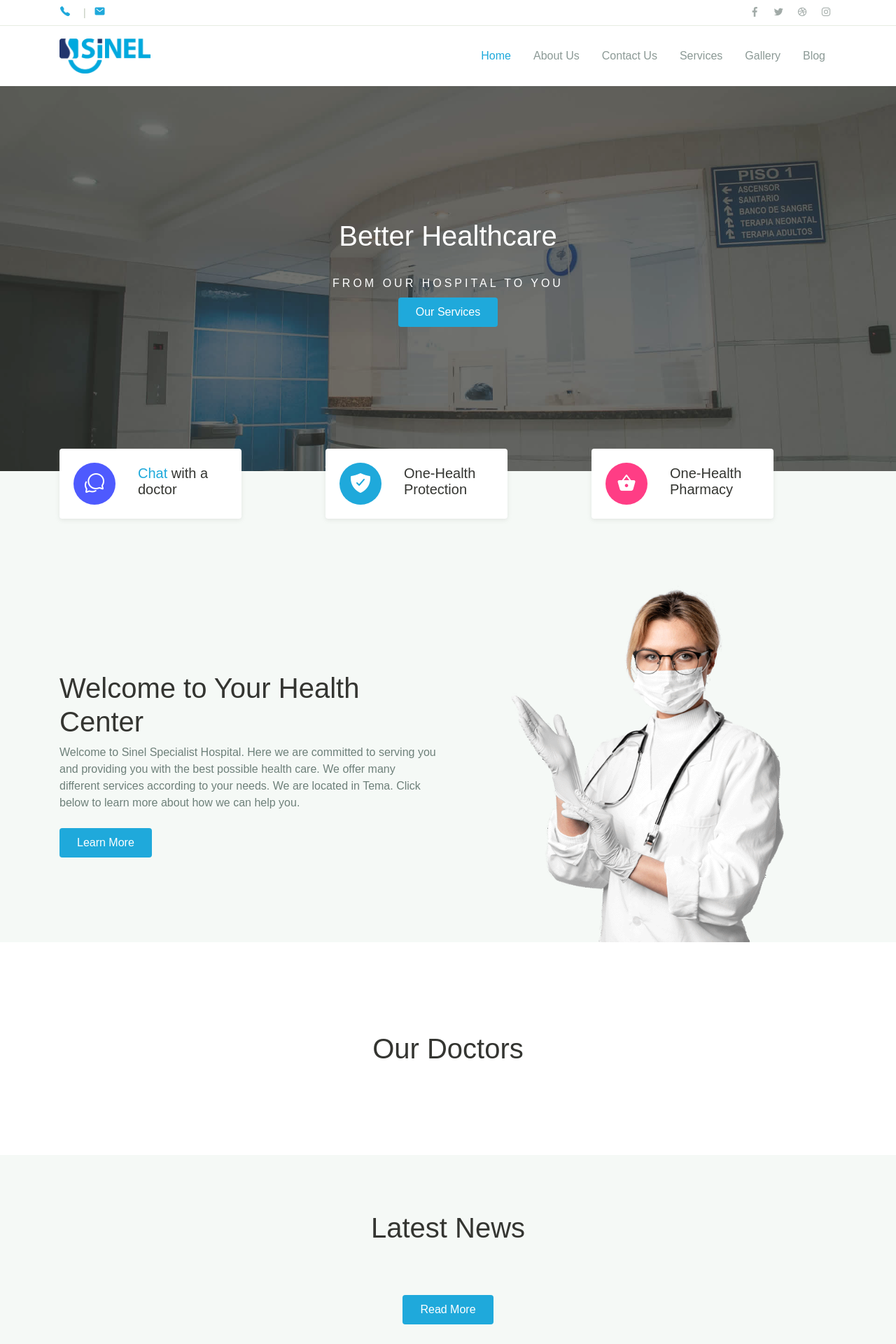
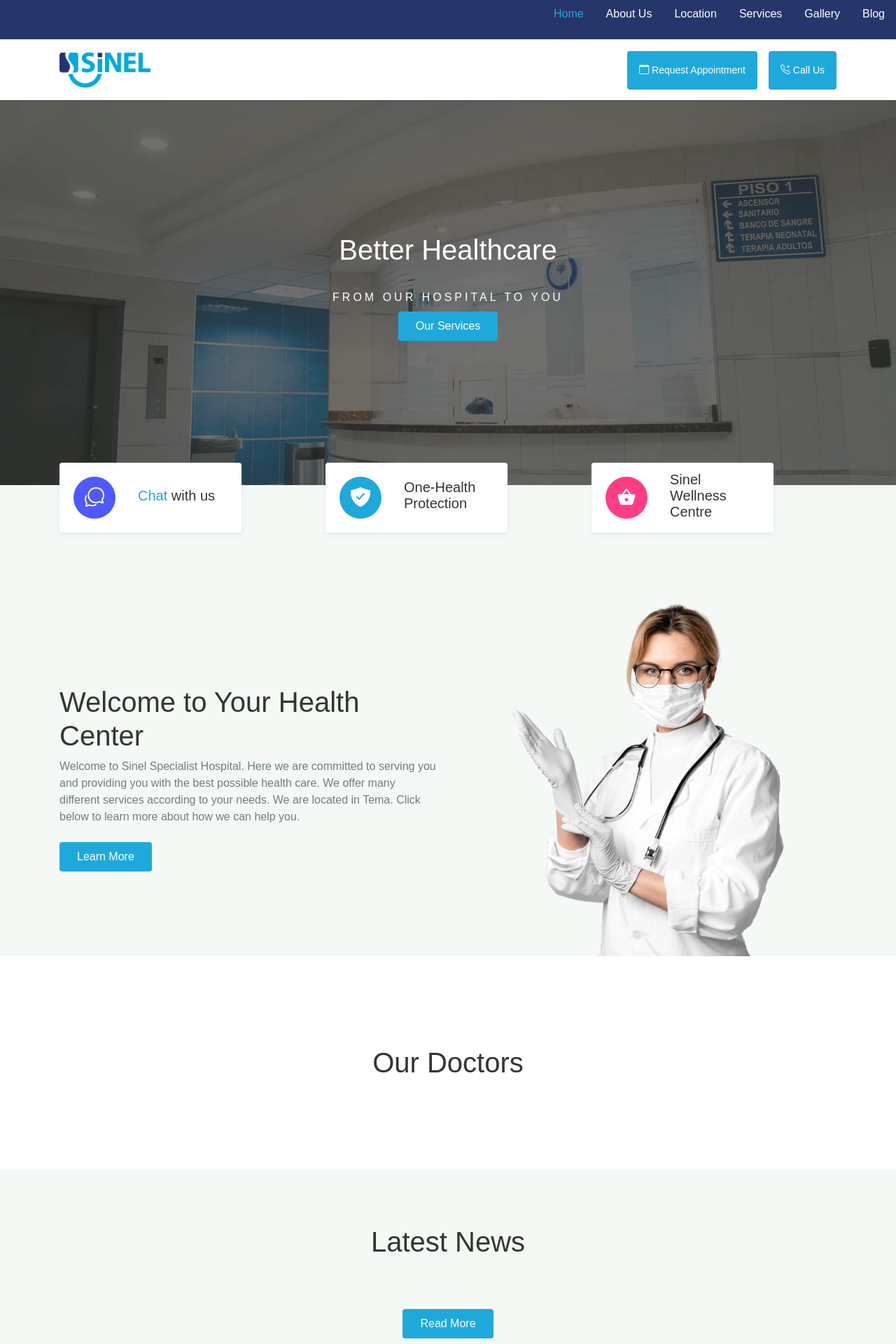
Before and after one commit to DCIT-208-ANALYTICA/sinel_web, a Django app: page / in a window 1280 px wide. Shown: the top 1920 px of the page at 70% size. Run offline with Django 3.2, Linux system fonts and the light colour scheme; data that the repository does not hold is empty; some libraries are stand-ins or nearby versions; some web fonts are replaced.

Commit message:
implement new updates: double navbar, request appoint, call, service banner

```diff
--- /dev/null
+++ b/website/static/css/modification_styles.css
@@ -0,0 +1,40 @@
+header {
+  position: relative;
+}
+
+.topbar {
+  background-color: rgb(38, 53, 106);
+  padding: 0px !important;
+}
+
+@media screen and (max-width: 400px) {
+  .topbar {
+    width: 100vw;
+  }
+  .topbar ul {
+    justify-content: unset !important;
+    overflow-x: auto !important;
+  }
+}
+
+.nav-item {
+  padding: 0px !important;
+  margin: 0 !important;
+  color: white;
+  text-align: center;
+  display: block;
+}
+.nav-item.active .nav-link {
+  color: #1fa9db;
+}
+
+.nav-link {
+  color: white;
+}
+
+.mainnavbar {
+  position: sticky !important;
+  top: 0;
+  background-color: white;
+  z-index: 100;
+}
--- a/website/templates/website/base_template.html
+++ b/website/templates/website/base_template.html
@@ -22,6 +22,7 @@
   <link rel="stylesheet" href="https://cdnjs.cloudflare.com/ajax/libs/OwlCarousel2/2.3.4/assets/owl.carousel.min.css">
   <link rel="stylesheet" href="https://cdnjs.cloudflare.com/ajax/libs/OwlCarousel2/2.3.4/assets/owl.theme.default.css">
   <link rel="stylesheet" href="{% static 'css/website_style.css' %}">
+  <link rel="stylesheet" href="{% static 'css/modification_styles.css' %}">
 
   {% block styleblock %}{% endblock %}
 
@@ -30,35 +31,41 @@
 <body>
   <!-- Back to top button -->
   <div class="back-to-top"></div>
+  <div class="topbar">
+    <ul class="d-flex justify-content-end">
+      <span class="nav-item {% block home_active %}{% endblock %}">
+        <a class="nav-link" href="{% url 'website:index' %}">Home</a>
+      </span>
+      <span class="nav-item {% block about_active %}{% endblock %}">
+        <a class="nav-link" href="{% url 'website:about' %}">About Us</a>
+      </span>
+      <span class="nav-item {% block contact_active %}{% endblock %}">
+        <a class="nav-link" href="{% url 'website:contact' %}">Location</a>
+      </span>
+      <div class="dropdown">
+        <span class="nav-item {% block services_active %}{% endblock %}">
+          <a class="nav-link" href="{% url 'website:services' %}">Services</a>
 
-  <header>
-    <div class="topbar">
-      <div class="container">
-        <div class="row">
-          <div class="col-sm-8 text-sm">
-            <div class="site-info">
-              <a href="#"><span class="mai-call text-primary"></span> {{request.contact.telephone}}</a>
-              <span class="divider">|</span>
-              <a href="#"><span class="mai-mail text-primary"></span>{{request.contact.email}}</a>
+          <div class="dropdown-content" style="z-index: 200;">
+            {% for service in request.services %}
+            <a class="nav-link" href="{% url 'website:service_details' service.id %}">{{service.title}}</a>
+            {% endfor %}
           </div>
+        </span>
       </div>
-          <div class="col-sm-4 text-right text-sm">
-            <div class="social-mini-button">
-              <a href="https://www.facebook.com/SINELHOSPITALTEMA/"><span class="mai-logo-facebook-f"></span></a>
-              <a href="#"><span class="mai-logo-twitter"></span></a>
-              <a href="#"><span class="mai-logo-dribbble"></span></a>
-              <a href="https://www.instagram.com/sinelhospital/"><span class="mai-logo-instagram"></span></a>
-            </div>
-          </div>
-        </div>
+      <span class="nav-item {% block gallery_active %}{% endblock %}">
+        <a class="nav-link" href="{% url 'website:gallery' %}">Gallery</a>
+      </span>
+      <span class="nav-item {% block blog_active %}{% endblock %}">
+        <a class="nav-link" href="{% url 'blog:posts' %}">Blog</a>
+      </span>
+    </ul>
     <!-- .row -->
-      </div>
-      <!-- .container -->
   </div>
   <!-- .topbar -->
 
   {% block nav %}
-    <nav class="navbar navbar-expand-lg navbar-light shadow-sm">
+  <nav class="mainnavbar navbar navbar-expand-lg navbar-light shadow-sm">
     <div class="container">
       <a class="navbar-brand" href="{% url 'website:index' %}">
         <img src="{% static 'img/logo.png' %}" alt="sinel logo" height="50">
@@ -71,31 +78,12 @@
 
       <div class="collapse navbar-collapse" id="navbarSupport">
         <ul class="navbar-nav ml-auto">
-            <li class="nav-item {% block home_active %}{% endblock %}">
-              <a class="nav-link" href="{% url 'website:index' %}">Home</a>
+          <li class="">
+            <a href="{% url 'website:index' %}#request-appointment" class="btn btn-primary p-3"><i class="bi bi-calendar"></i> Request Appointment</a>
           </li>
-            <li class="nav-item {% block about_active %}{% endblock %}">
-              <a class="nav-link" href="{% url 'website:about' %}">About Us</a>
-            </li>
-            <li class="nav-item {% block contact_active %}{% endblock %}">
-              <a class="nav-link" href="{% url 'website:contact' %}">Contact Us</a>
-            </li>
-            <div class="dropdown">
-              <li class="nav-item {% block services_active %}{% endblock %}">
-                <a class="nav-link" href="{% url 'website:services' %}">Services</a>
 
-                <div class="dropdown-content">
-                  {% for service in request.services %}
-                  <a class="nav-link" href="{% url 'website:service_details' service.id %}">{{service.title}}</a>
-                  {% endfor %}
-                </div>
-              </li>
-            </div>
-            <li class="nav-item {% block gallery_active %}{% endblock %}">
-              <a class="nav-link" href="{% url 'website:gallery' %}">Gallery</a>
-            </li>
-            <li class="nav-item {% block blog_active %}{% endblock %}">
-              <a class="nav-link" href="{% url 'blog:posts' %}">Blog</a>
+          <li class="ml-3">
+            <a href="tel:{{request.contact.telephone}}" class="btn btn-primary p-3"><i class="bi bi-telephone-plus"></i> Call Us</a>
           </li>
         </ul>
       </div>
--- a/website/templates/website/contact.html
+++ b/website/templates/website/contact.html
@@ -12,10 +12,10 @@
       <nav aria-label="Breadcrumb">
         <ol class="breadcrumb breadcrumb-dark bg-transparent justify-content-center py-0 mb-2">
           <li class="breadcrumb-item"><a href="{% url 'website:index' %}">Home</a></li>
-          <li class="breadcrumb-item active" aria-current="page">Contact Us</li>
+          <li class="breadcrumb-item active" aria-current="page">Location</li>
         </ol>
       </nav>
-      <h1 class="font-weight-normal">Contact Us</h1>
+      <h1 class="font-weight-normal">Location</h1>
     </div> <!-- .container -->
   </div> <!-- .banner-section -->
 </div> <!-- .page-banner -->
--- a/website/templates/website/index.html
+++ b/website/templates/website/index.html
@@ -25,11 +25,12 @@
     <div class="container">
       <div class="row justify-content-center">
         <div class="col-md-4 py-3 py-md-0">
-          <div class="card-service wow fadeInUp">
+          <div class="card-service wow fadeInUp"
+            onclick="document.querySelector('iframe').contentDocument.querySelector('button').click()">
             <div class="circle-shape bg-secondary text-white">
               <span class="mai-chatbubbles-outline"></span>
             </div>
-            <p><span class="text text-primary">Chat</span> with a doctor</p>
+            <p><span class="text text-primary">Chat</span> with us</p>
           </div>
         </div>
         <div class="col-md-4 py-3 py-md-0">
@@ -45,7 +46,7 @@
             <div class="circle-shape bg-accent text-white">
               <span class="mai-basket"></span>
             </div>
-            <p><span>One</span>-Health Pharmacy</p>
+            <p><span>Sinel</span> Wellness Centre</p>
           </div>
         </div>
       </div>
@@ -151,13 +152,11 @@
 </div>
 <!-- .page-section -->
 
-<div class="page-section">
+<div id="request-appointment" class="page-section">
   <div class="container">
     <h1 class="text-center wow fadeInUp">Make an Appointment</h1>
-
     <form action="{% url 'communications:book_appointment' %}" class="main-form" method="post">
       {% csrf_token%}
-
       <div class="row mt-5">
         <div class="col-12 col-sm-6 py-2 wow fadeInLeft">
           <input type="text" name="fullname" class="form-control" placeholder="Full name" />
@@ -166,9 +165,11 @@
           <input type="text" name="email" class="form-control" placeholder="Email address.." />
         </div>
         <div class="col-12 col-sm-6 py-2 wow fadeInLeft" data-wow-delay="300ms">
-          <input type="date" name="date" class="form-control" />
+          <label for="date">Date</label>
+          <input type="date" id="date" name="date" class="form-control" />
         </div>
         <div class="col-12 col-sm-6 py-2 wow fadeInRight" data-wow-delay="300ms">
+          <label for="service">Desired Service</label>
           <select name="service" id="service" class="custom-select">
             <option value="general">General Health</option>
             <option value="cardiology">Cardiology</option>
@@ -178,16 +179,14 @@
           </select>
         </div>
         <div class="col-12 py-2 wow fadeInUp" data-wow-delay="300ms">
-          <input type="text" name="number" class="form-control" placeholder="Number.." />
+          <input type="text" name="number" class="form-control" placeholder="Phone" />
         </div>
         <div class="col-12 py-2 wow fadeInUp" data-wow-delay="300ms">
           <textarea name="message" id="message" class="form-control" rows="6" placeholder="Enter message.."></textarea>
         </div>
       </div>
 
-      <button type="submit" class="btn btn-primary mt-3 wow zoomIn">
-        Submit Request
-      </button>
+      <button type="submit" class="btn btn-primary mt-3 wow zoomIn">Submit</button>
     </form>
   </div>
 </div>
```
Also changed, not shown: website/static/css/website_style.css (+26 -2 lines), website/templates/website/service_details.html (+4 -5 lines). Lines whose indentation alone changed are shown as unchanged.
